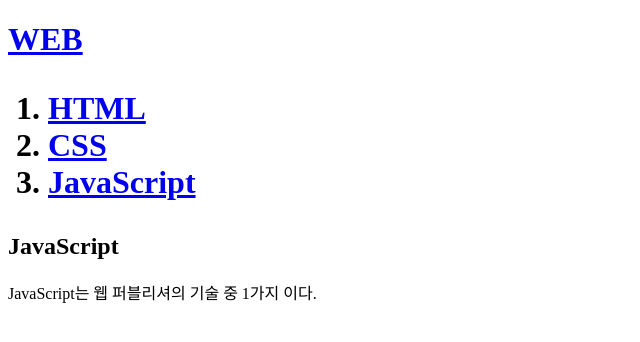
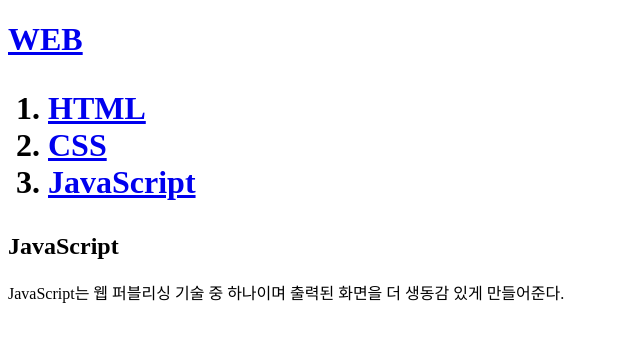
Before and after one commit to genie172c/web1, a plain HTML site: page 3.html in a window 1280 px wide. Shown: the whole page, without its empty margins (0-640 px from the left). Drawn offline with Linux system fonts and the light colour scheme.

Commit message:
Add files via upload

```diff
--- a/3.html
+++ b/3.html
@@ -12,6 +12,6 @@
     <li><a href="3.html">JavaScript</a></li>
 </ol>
 <h2>JavaScript</h2>
-<p>JavaScript는 웹 퍼블리셔의 기술 중 1가지 이다.</p>
+<p>JavaScript는 웹 퍼블리싱 기술 중 하나이며 출력된 화면을 더 생동감 있게 만들어준다.</p>
 <body>
 </HTML>
```
